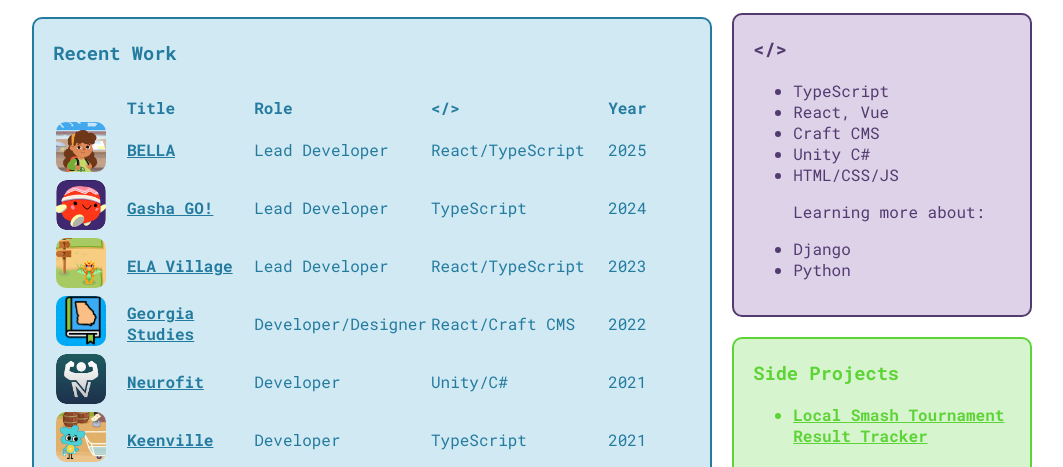
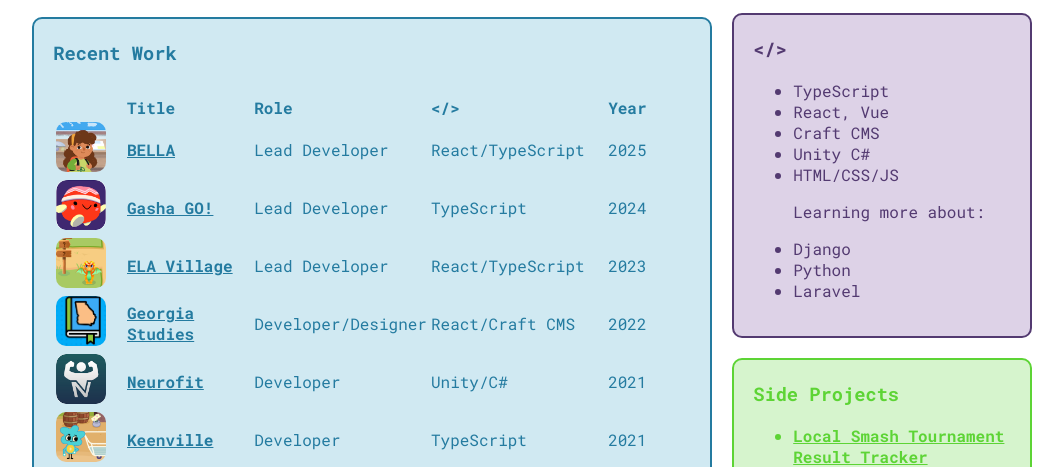
Before and after one commit to erikLaats/portfolio-blog, an Eleventy site: page src/index.md in a window 1280 px wide. Shown: the part 333-800 px from the top of the page, without its empty margins (108-1171 px from the left). Built offline with nearby package versions, Linux system fonts and the light colour scheme; Eleventy itself is replaced by a stand-in of ours; files that its build step writes are made by us from their sources.

Commit message:
favicon ico

```diff
--- a/src/index.md
+++ b/src/index.md
@@ -67,6 +67,7 @@ layout: layout.njk
 				<p>Learning more about: </p>
 				<li>Django</li>
 				<li>Python</li>
+				<li>Laravel</li>
 			</ul>
 		</div>
 		<div class="box green-box">
```
Also changed, not shown: public/index.html (+1 -0 lines), favicon.ico (added), public/favicon.ico (added).
